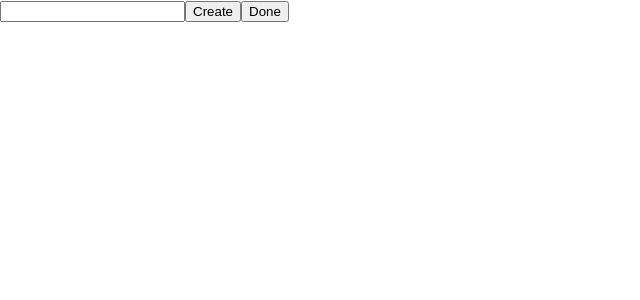
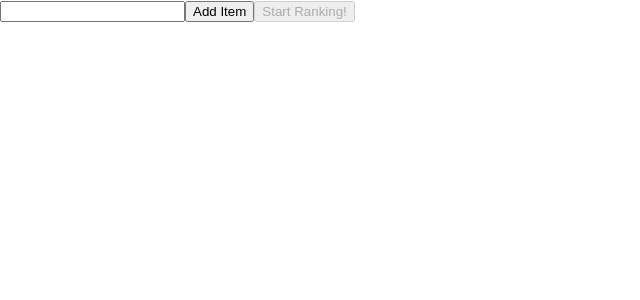
Before and after one commit to alope107/react-rank, a React (Create React App) app: page / in a window 1280 px wide. Shown: the top 300 px of the page, without its empty margins (0-640 px from the left). Built offline with nearby package versions, Linux system fonts and the light colour scheme.

Commit message:
Disable ranking when there are fewer than two items to rank.
- Also renamed buttons.

```diff
--- a/src/components/DataAdder.js
+++ b/src/components/DataAdder.js
@@ -1,6 +1,6 @@
 import { useState } from "react";
 
-function DataAdder({ createItem, handleFinish }) {
+function DataAdder({ createItem, handleFinish, finishDisabled }) {
   const [value, setValue] = useState("");
 
   const handleKeyUp = (event) => {
@@ -39,8 +39,10 @@ function DataAdder({ createItem, handleFinish }) {
         onChange={handleChange}
         onKeyUp={handleKeyUp}
       ></input>
-      <button onClick={handleSubmit}>Create</button>
-      <button onClick={handleFinish}>Done</button>
+      <button onClick={handleSubmit}>Add Item</button>
+      <button onClick={handleFinish} disabled={finishDisabled}>
+        Start Ranking!
+      </button>
     </div>
   );
 }
--- a/src/components/RankGame.js
+++ b/src/components/RankGame.js
@@ -27,6 +27,7 @@ function RankGame() {
         <DataAdder
           createItem={addItem}
           handleFinish={enterRankingMode}
+          finishDisabled={data.length < 2}
         ></DataAdder>
       )}
 
```
